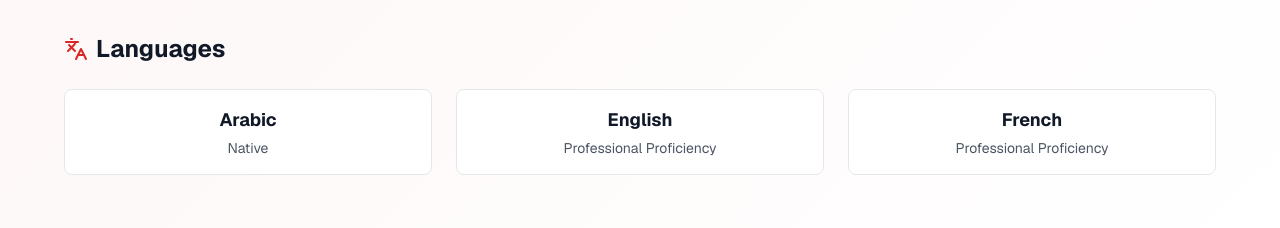
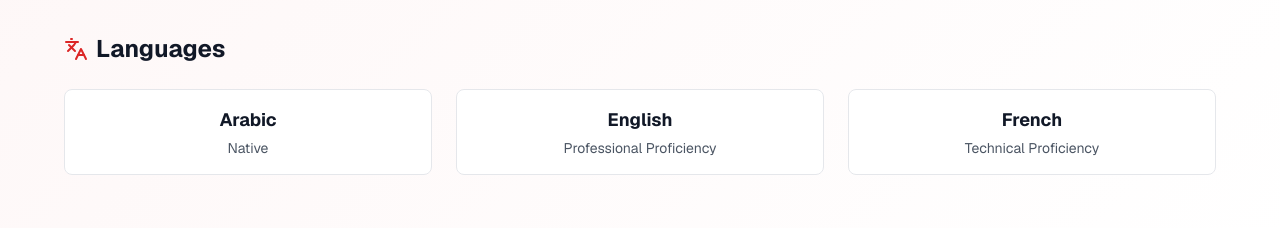
Before and after one commit to fatimaezzahra137/my-portfolio, a Next.js app: page / in a window 1280 px wide. Shown: the part 2060-2288 px from the top of the page. Built offline with nearby package versions, Linux system fonts and the light colour scheme.

Commit message:
Update French language proficiency to Technical

```diff
--- a/components/About.tsx
+++ b/components/About.tsx
@@ -76,7 +76,7 @@ export default function About() {
     },
     {
       language: "French",
-      proficiency: "Professional Proficiency",
+      proficiency: "Technical Proficiency",
     },
   ];
 
```
